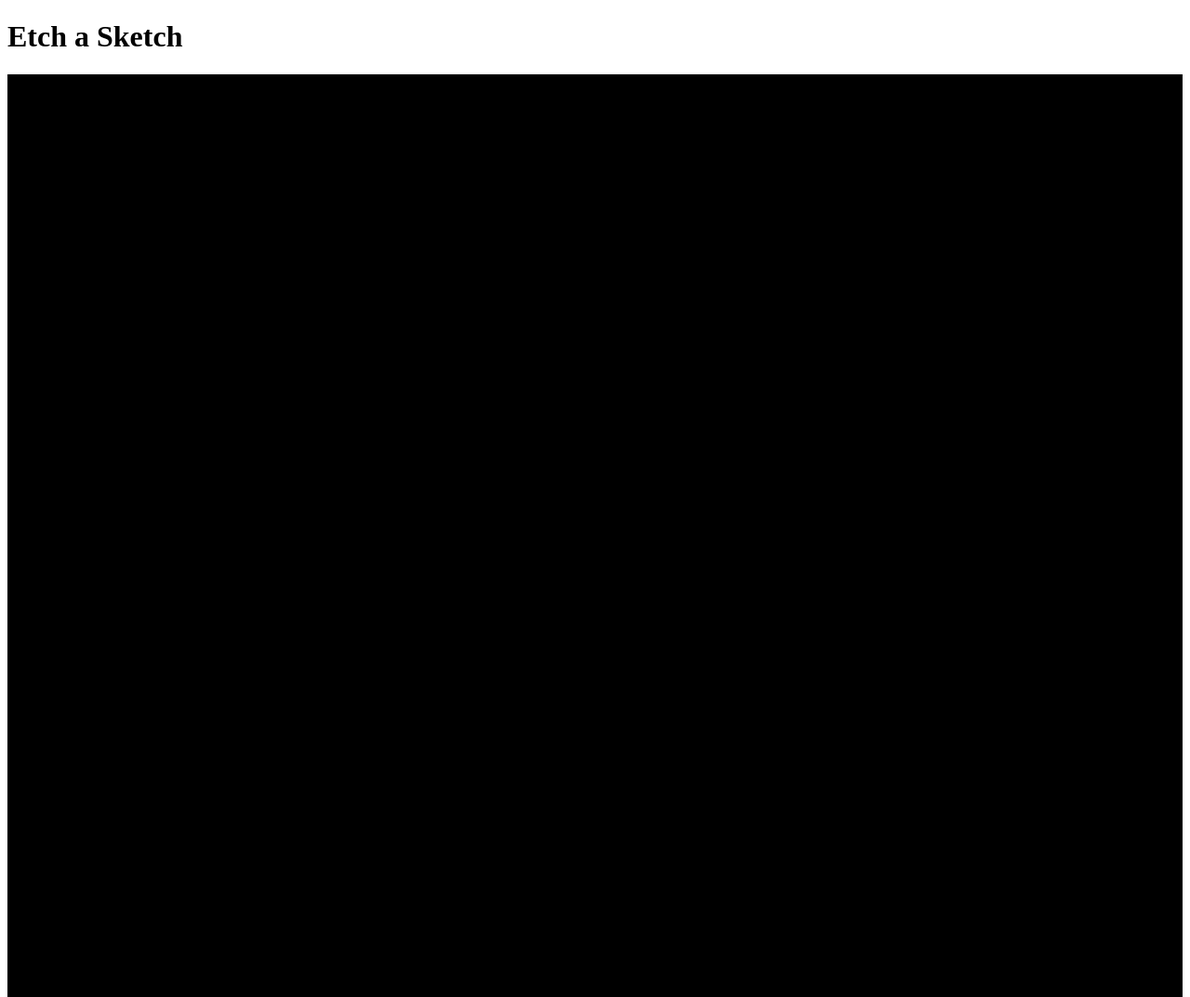
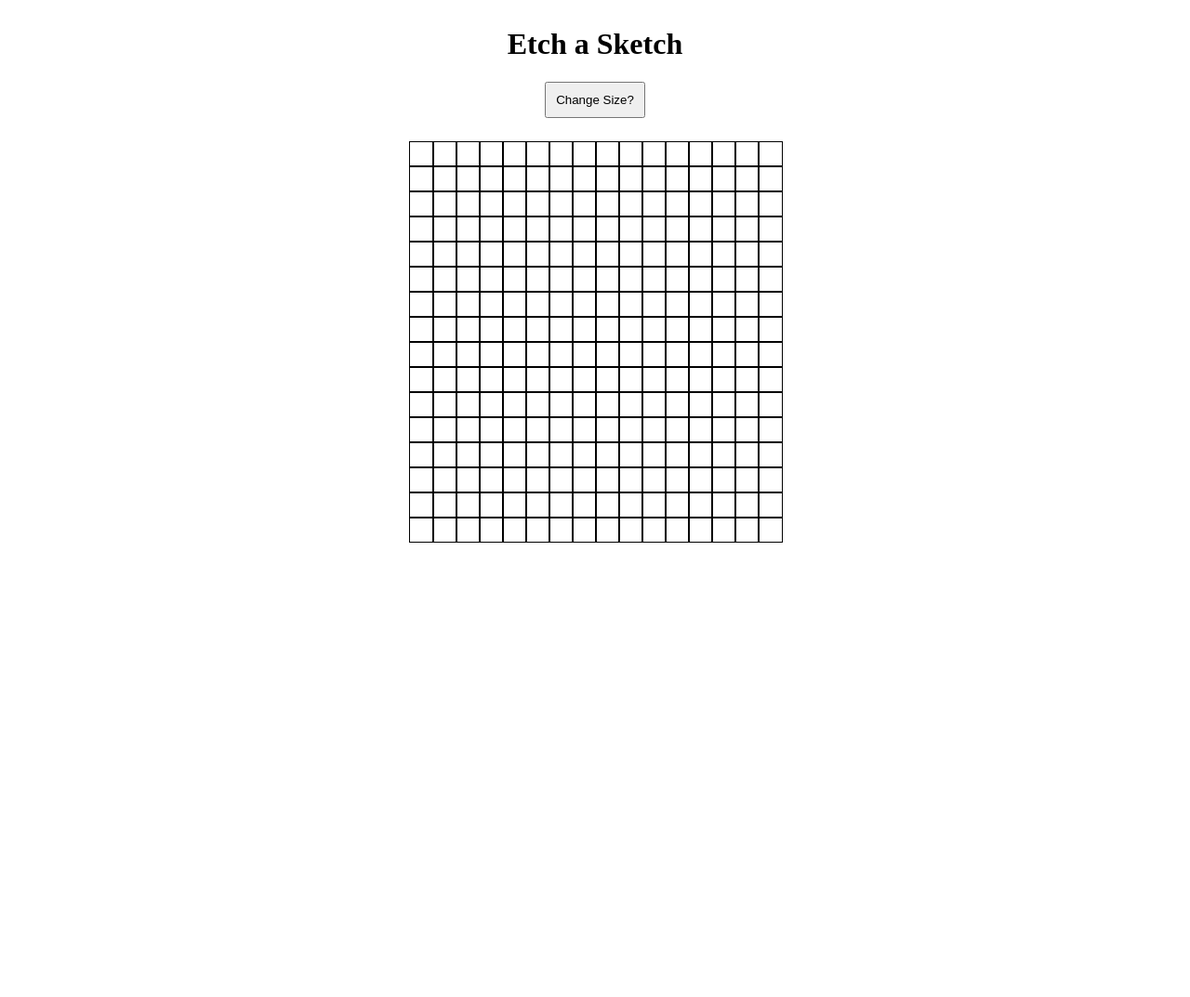
Before and after one commit to MohamedOsoble/Etch-a-Sketch, a plain HTML site: page index.html in a window 1280 px wide. Shown: the top 1073 px of the page at 93% size. After the commit the page ends 800 px from the top, so only its background shows below. Drawn offline with Linux system fonts and the light colour scheme.

Commit message:
add dynamic sketch grid

```diff
--- a/index.html
+++ b/index.html
@@ -10,6 +10,7 @@
 </head>
 <body>
     <h1>Etch a Sketch</h1>
+    <button id="sizeBtn" onclick="changeGridSize()">Change Size?</button>
     <div class="sketch-container">
     </div>
 </body>
--- a/javascript.js
+++ b/javascript.js
@@ -1,28 +1,62 @@
 const div = document.createElement('div');
 const sketchContainer = document.querySelector('.sketch-container');
+const DEFAULT_SIZE = 16;
 
-let divs = 16;
-
-// for(let i = 0; i < divs; i++){
-//     let cell = document.createElement('div');
-//     cell.setAttribute('id', i);
-//     sketchContainer.appendChild(cell);
-// }
-
-function createCells(rows, columns){
-    for(let i = 0; i < rows; i++){
-        let row = document.createElement('div');
-        row.setAttribute('id', i);
-        sketchContainer.appendChild(row);
-        for(let j = 0; j < columns; j++){
-            let cell = document.createElement('div');
-            cell.setAttribute('id', j);
-            cell.textContent = "a";
-            cell.style.backgroundColor = "black";
-            row.appendChild(cell);
-        }
-
+function clearDivs(divName){
+    const divs = document.getElementsByClassName(divName);
+    while(divs.length > 0){
+        divs[0].parentNode.removeChild(divs[0]);
     }
 }
 
-createCells(16, 16,);
+function editStyleSheet(length){
+
+    sketchContainer.style.display = "grid";
+    sketchContainer.style.setProperty('grid-template-columns', 'repeat(' + length + ', 25px [col-start])');
+
+}
+
+function createCells(rows){
+    let divs = rows * rows;
+    editStyleSheet(rows);
+    for(let i = 0; i < divs; i++){
+
+        let row = document.createElement('div');
+        row.style.cssText = "border: 1px solid black; height: 25px; width: 25px";
+        row.setAttribute('id', i);
+        row.setAttribute('class', 'cell');
+        sketchContainer.appendChild(row);
+    };
+
+const cells = document.querySelectorAll('.cell');
+
+cells.forEach((cell) => {
+    cell.addEventListener("mouseover", () => {
+        cell.style.backgroundColor = "black";
+    });
+});
+
+};
+
+function changeGridSize(){
+    let exceedMaxSize = true;
+    while(exceedMaxSize){
+            var gridSize = prompt("Please enter a new grid size", "maximum size is 100");
+            if(gridSize < 101){
+                exceedMaxSize = false;
+            }
+    };
+
+    // Remove the current grid
+    clearDivs("cell");
+
+    // Edit stylesheet to new grid length
+    editStyleSheet(gridSize);
+
+    // Build new grid
+    createCells(gridSize);
+
+}
+
+createCells(DEFAULT_SIZE);
+editStyleSheet(DEFAULT_SIZE);
--- a/style.css
+++ b/style.css
@@ -1,13 +1,18 @@
-#sketch-container {
-    display: grid;
-    grid-template-columns: auto auto auto auto auto auto auto auto auto auto auto auto auto auto auto auto;
-    width: 560px;
-    height: 560px;
-    border: 3px solid black;
-    }
+body {
+    flex: 1;
+    display: flex;
+    align-items: center;
+    justify-content: center;
+    flex-direction: column;
+}
 
-    #sketch-container > div {
-    width: 30px;
-    height: 30px;
-    border: 1px solid gray;
-    }
+.container>div {
+    border: 1px solid black;
+    height: 25px;
+    width: 25px;
+  }
+
+  #sizeBtn {
+    margin-bottom: 25px;
+    padding: 10px;
+  }
```
